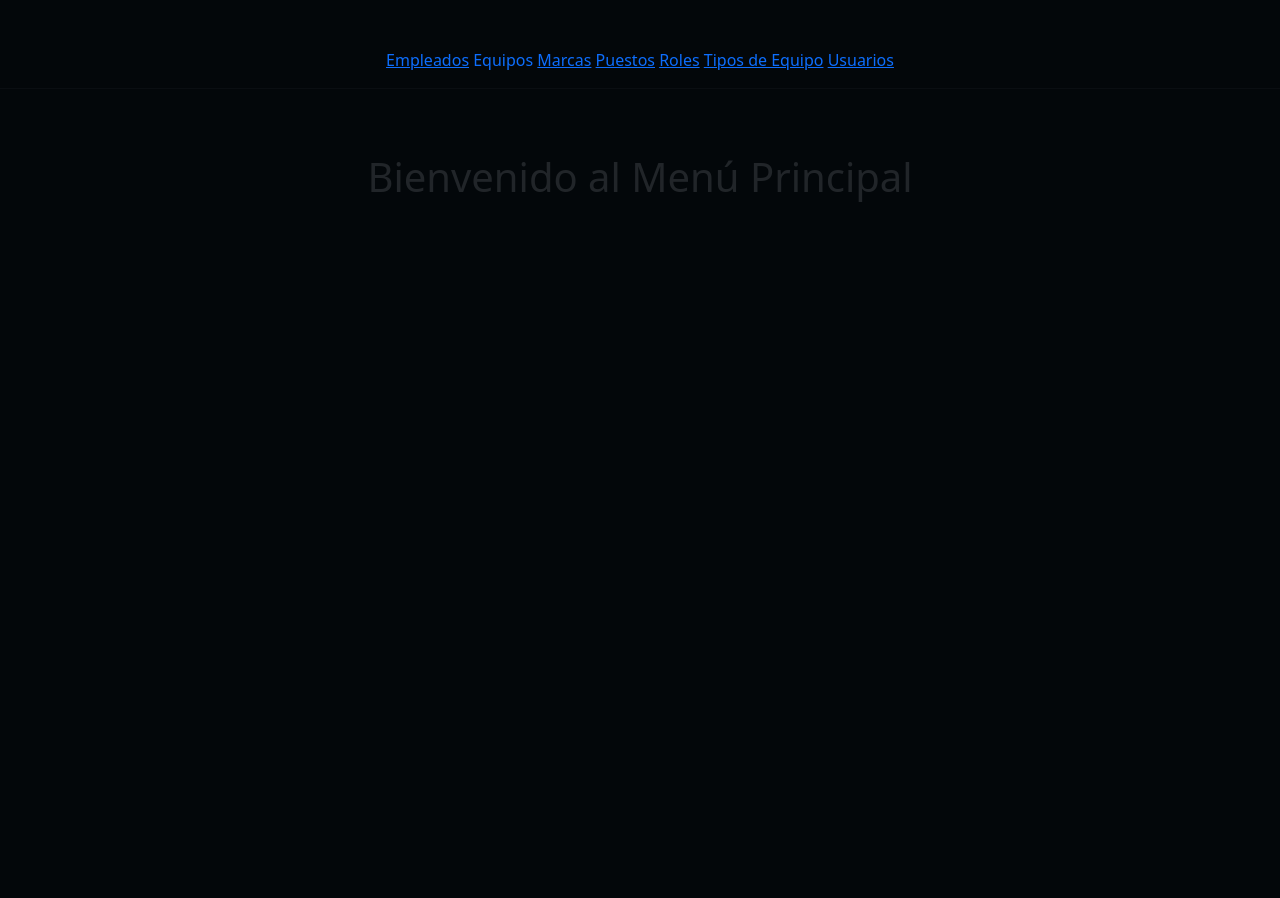
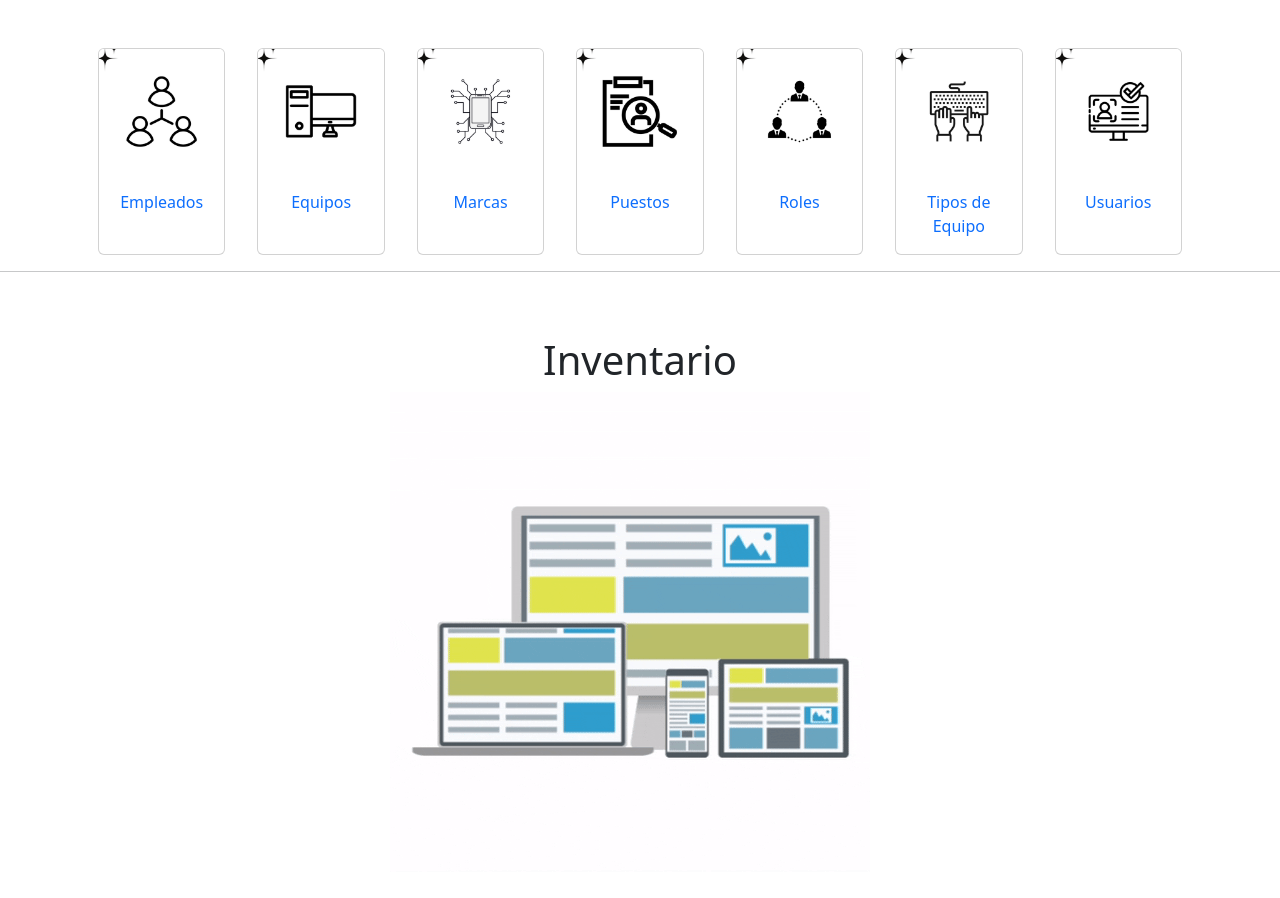
Before and after one commit to renzo12castillo/M2RA2-AHD03, a CodeIgniter 4 app: the page made by repaso/app/Views/menu/inicio.php in a window 1280 px wide. Before the commit the page ends 202 px from the top, so only its background shows below. Run offline with PHP 8.4 and a stand-in for CodeIgniter, Linux system fonts and the light colour scheme; the template is opened without the code that fills it, so the values that code supplies are empty; some libraries are stand-ins or nearby versions.

Commit message:
Se agregan todas las funcionalidades, termine el diseno y luego suba a hosting

```diff
--- a/repaso/app/Config/Routes.php
+++ b/repaso/app/Config/Routes.php
@@ -8,11 +8,11 @@ use CodeIgniter\Router\RouteCollection;
 
 
 /* RUTA PRINCIPAL DEL MENU */
-$routes->get('menu', 'MenuController::inicio');
+$routes->get('/', 'MenuController::inicio');
 
 /*RUTAS EMPLEADOS*/
 
-$routes->get('/', 'EmpleadoController::index');
+/* $routes->get('/', 'EmpleadoController::index'); */
 $routes->get('empleados', 'EmpleadoController::index');
 $routes->get('eliminar_empleado/(:num)', 'EmpleadoController::eliminar/$1');
 $routes->get('buscar_empleado/(:num)', 'EmpleadoController::buscar/$1');
--- a/repaso/app/Views/layouts/main.php
+++ b/repaso/app/Views/layouts/main.php
@@ -5,7 +5,7 @@
     <meta charset="utf-8">
     <meta name="viewport" content="width=device-width, initial-scale=1">
     <title>Menu Principal</title>
-    <link rel="stylesheet" href="../../../public/css/styles.css">
+    <link rel="stylesheet" href="https://cdn.jsdelivr.net/npm/@animxyz/core">
     <link href="https://cdn.jsdelivr.net/npm/bootstrap@5.3.7/dist/css/bootstrap.min.css" rel="stylesheet" integrity="sha384-LN+7fdVzj6u52u30Kp6M/trliBMCMKTyK833zpbD+pXdCLuTusPj697FH4R/5mcr" crossorigin="anonymous">
 </head>
 
@@ -13,14 +13,70 @@
     <nav>
         <div class="container">
             <div class="row">
-                <div class="col text-center mt-5">
-                    <a href="<?= site_url('/') ?>">Empleados</a>
-                    <a href="<?= site_url('equipos') ?>" class="no_underline">Equipos</a>
-                    <a href="<?= site_url('marcas') ?>">Marcas</a>
-                    <a href="<?= site_url('puestos') ?>">Puestos</a>
-                    <a href="<?= site_url('roles') ?>">Roles</a>
-                    <a href="<?= site_url('tipoequipo') ?>">Tipos de Equipo</a>
-                    <a href="<?= site_url('usuarios') ?>">Usuarios</a>
+                <div class="col-12 d-flex justify-content-between text-center mt-5" xyz="fade up rotate-right duration-10 ease-out-back stagger">
+
+                    <div class="card mx-3 square xyz-in" style="width: 18rem;">
+                        <img src="<?= base_url('assets/images/empleados.png') ?>" class="card-img-top" alt="Empleados">
+                        <div class="card-body">
+                            <p class="card-text">
+                                <a href="<?= site_url('empleados') ?>" class="text-decoration-none">Empleados</a>
+                            </p>
+                        </div>
+                    </div>
+
+                    <div class="card mx-3 square xyz-in" style="width: 18rem;">
+                        <img src="<?= base_url('assets/images/equipos.png') ?>" class="card-img-top" alt="Equipos">
+                        <div class="card-body">
+                            <p class="card-text">
+                                <a href="<?= site_url('equipos') ?>" class="text-decoration-none">Equipos</a>
+                            </p>
+                        </div>
+                    </div>
+
+                    <div class="card mx-3 square xyz-in" style="width: 18rem;">
+                        <img src="<?= base_url('assets/images/marcas.png') ?>" class="card-img-top" alt="Marcas">
+                        <div class="card-body">
+                            <p class="card-text">
+                                <a href="<?= site_url('marcas') ?>" class="text-decoration-none">Marcas</a>
+                            </p>
+                        </div>
+                    </div>
+
+                    <div class="card mx-3 square xyz-in" style="width: 18rem;">
+                        <img src="<?= base_url('assets/images/puestos.png') ?>" class="card-img-top" alt="Puestos">
+                        <div class="card-body">
+                            <p class="card-text">
+                                <a href="<?= site_url('puestos') ?>" class="text-decoration-none">Puestos</a>
+                            </p>
+                        </div>
+                    </div>
+
+                    <div class="card mx-3 square xyz-in" style="width: 18rem;">
+                        <img src="<?= base_url('assets/images/roles.png') ?>" class="card-img-top" alt="Roles">
+                        <div class="card-body">
+                            <p class="card-text">
+                                <a href="<?= site_url('roles') ?>" class="text-decoration-none">Roles</a>
+                            </p>
+                        </div>
+                    </div>
+
+                    <div class="card mx-3 square xyz-in" style="width: 18rem;">
+                        <img src="<?= base_url('assets/images/tipoequipo.png') ?>" class="card-img-top" alt="Tipo de Equipo">
+                        <div class="card-body">
+                            <p class="card-text">
+                                <a href="<?= site_url('tipoequipo') ?>" class="text-decoration-none">Tipos de Equipo</a>
+                            </p>
+                        </div>
+                    </div>
+
+                    <div class="card mx-3 square xyz-in" style="width: 18rem;">
+                        <img src="<?= base_url('assets/images/usuarios.png') ?>" class="card-img-top" alt="Usuarios">
+                        <div class="card-body">
+                            <p class="card-text">
+                                <a href="<?= site_url('usuarios') ?>" class="text-decoration-none">Usuarios</a>
+                            </p>
+                        </div>
+                    </div>
                 </div>
             </div>
         </div>
--- a/repaso/app/Views/menu/inicio.php
+++ b/repaso/app/Views/menu/inicio.php
@@ -5,6 +5,7 @@
     <meta charset="utf-8">
     <meta name="viewport" content="width=device-width, initial-scale=1">
     <title>Menu Principal</title>
+    <link rel="stylesheet" href="https://cdn.jsdelivr.net/npm/@animxyz/core">
     <link href="https://cdn.jsdelivr.net/npm/bootstrap@5.3.7/dist/css/bootstrap.min.css" rel="stylesheet" integrity="sha384-LN+7fdVzj6u52u30Kp6M/trliBMCMKTyK833zpbD+pXdCLuTusPj697FH4R/5mcr" crossorigin="anonymous">
 </head>
 
@@ -16,8 +17,9 @@
 
     <div class="container">
         <div class="row">
-            <div class="col-12 text-center mt-5">
-                <h1>Bienvenido al Menú Principal</h1>
+            <div class="col-12 text-center mt-5" xyz="fade small stagger">
+                <h1 class="square xyz-in">Inventario</h1>
+                <iframe src="<?= base_url('assets/images/inventario.gif') ?>" frameborder="0" allowfullscreen class="square xyz-in" width="500px" height="500px"></iframe>
             </div>
         </div>
     </div>
--- a/repaso/public/css/styles.css
+++ /dev/null
@@ -1,7 +0,0 @@
-.no_underline {
-    text-decoration: none;
-}
-
-.background-color {
-    background-color: #03070a;
-}
```
Also changed, not shown: repaso/public/assets/images/empleados.png (added), repaso/public/assets/images/equipos.png (added), repaso/public/assets/images/inventario.gif (added), repaso/public/assets/images/marcas.png (added), repaso/public/assets/images/puestos.png (added), repaso/public/assets/images/roles.png (added), repaso/public/assets/images/tipoequipo.png (added), repaso/public/assets/images/usuarios.png (added).
